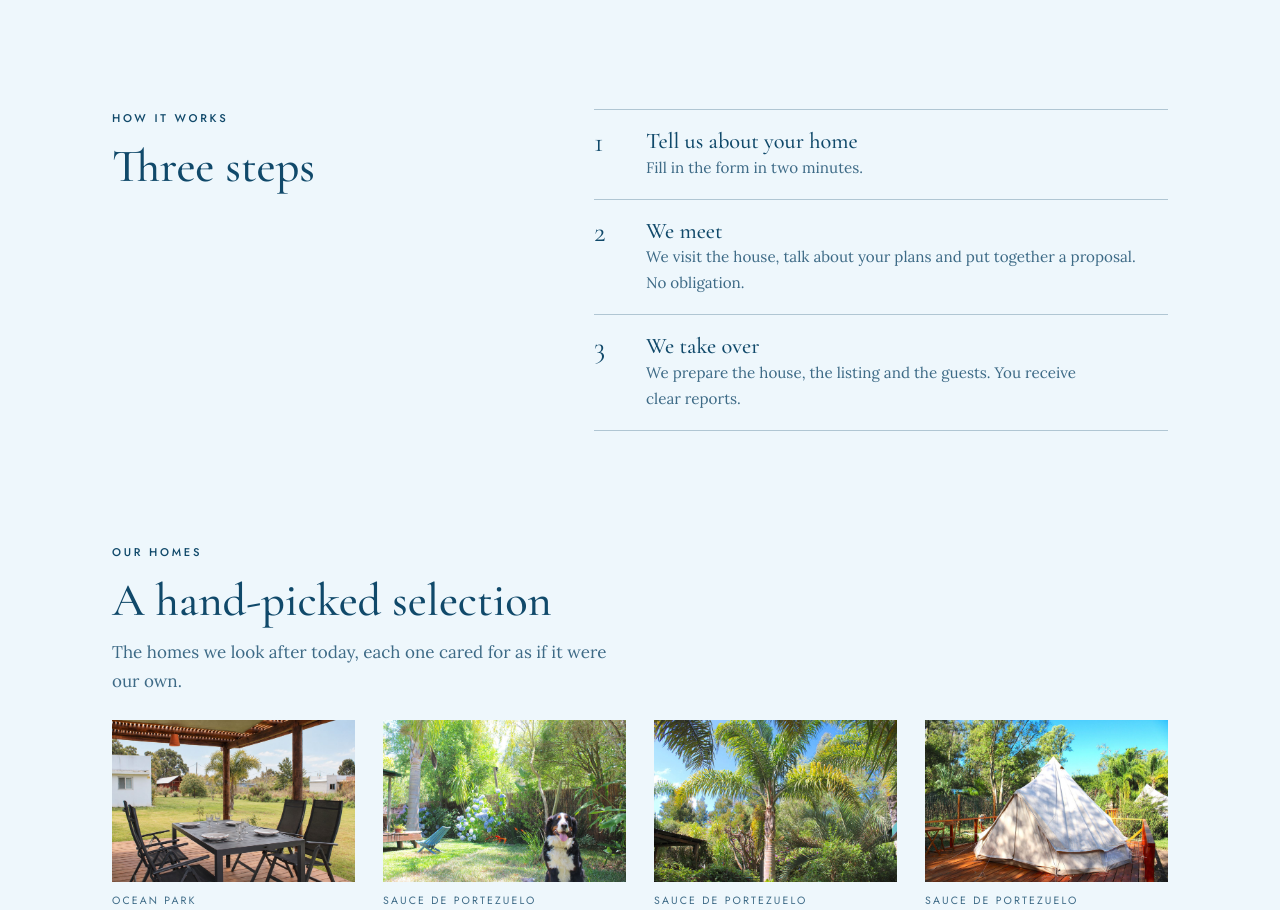
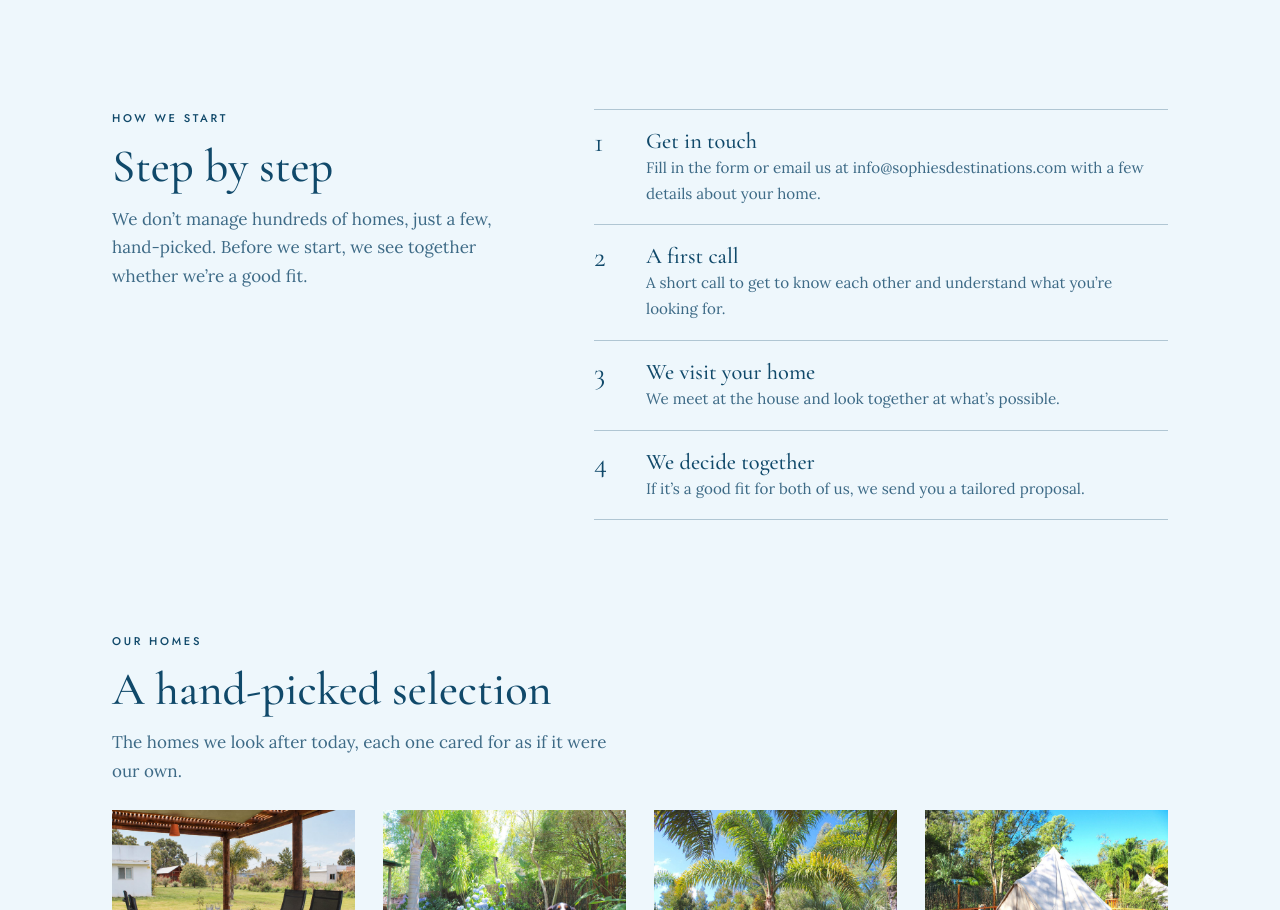
Before and after one commit to sophiesdestinations/sophiesdestinations.github.io, a plain HTML site: page index.html in a window 1280 px wide. Shown: the part 2977-3887 px from the top of the page. Drawn offline with nearby package versions, Linux system fonts and the light colour scheme.

Commit message:
Ablauf: Paso a paso mit vier Schritten
Co-Authored-By: Claude Opus 5.5 <noreply@anthropic.com>
Claude-Session: https://claude.ai/code/session_01Dr5HfuUc7Q6XDfzdtyQsZz

```diff
--- a/index.html
+++ b/index.html
@@ -95,13 +95,15 @@
 
   <section class="sec split">
     <div class="sec-head">
-      <span class="label"><span data-l="es">Cómo funciona</span><span data-l="en">How it works</span></span>
-      <h2><span data-l="es">Tres pasos</span><span data-l="en">Three steps</span></h2>
+      <span class="label"><span data-l="es">Cómo empezamos</span><span data-l="en">How we start</span></span>
+      <h2><span data-l="es">Paso a paso</span><span data-l="en">Step by step</span></h2>
+      <p><span data-l="es">No gestionamos cientos de casas, sino unas pocas, elegidas a mano. Antes de empezar, vemos juntos si encajamos.</span><span data-l="en">We don’t manage hundreds of homes, just a few, hand-picked. Before we start, we see together whether we’re a good fit.</span></p>
     </div>
     <ol class="steps">
-      <li><span class="n">1</span><div><b><span data-l="es">Contanos sobre tu casa</span><span data-l="en">Tell us about your home</span></b><p><span data-l="es">Completás el formulario en dos minutos.</span><span data-l="en">Fill in the form in two minutes.</span></p></div></li>
-      <li><span class="n">2</span><div><b><span data-l="es">Nos conocemos</span><span data-l="en">We meet</span></b><p><span data-l="es">Visitamos la casa, hablamos de tus ideas y te armamos una propuesta. Sin compromiso.</span><span data-l="en">We visit the house, talk about your plans and put together a proposal. No obligation.</span></p></div></li>
-      <li><span class="n">3</span><div><b><span data-l="es">Nos ocupamos</span><span data-l="en">We take over</span></b><p><span data-l="es">Preparamos la casa, el anuncio y los huéspedes. Vos recibís informes claros.</span><span data-l="en">We prepare the house, the listing and the guests. You receive clear reports.</span></p></div></li>
+      <li><span class="n">1</span><div><b><span data-l="es">Escribinos</span><span data-l="en">Get in touch</span></b><p><span data-l="es">Completá el formulario o escribinos a info@sophiesdestinations.com con algunos datos de tu casa.</span><span data-l="en">Fill in the form or email us at info@sophiesdestinations.com with a few details about your home.</span></p></div></li>
+      <li><span class="n">2</span><div><b><span data-l="es">Hablamos</span><span data-l="en">A first call</span></b><p><span data-l="es">Una llamada corta para conocernos y entender qué buscás.</span><span data-l="en">A short call to get to know each other and understand what you’re looking for.</span></p></div></li>
+      <li><span class="n">3</span><div><b><span data-l="es">Visitamos tu casa</span><span data-l="en">We visit your home</span></b><p><span data-l="es">Nos encontramos en la casa y vemos juntos qué es posible.</span><span data-l="en">We meet at the house and look together at what’s possible.</span></p></div></li>
+      <li><span class="n">4</span><div><b><span data-l="es">Decidimos juntos</span><span data-l="en">We decide together</span></b><p><span data-l="es">Si encajamos de los dos lados, te enviamos una propuesta a medida.</span><span data-l="en">If it’s a good fit for both of us, we send you a tailored proposal.</span></p></div></li>
     </ol>
   </section>
 
```
